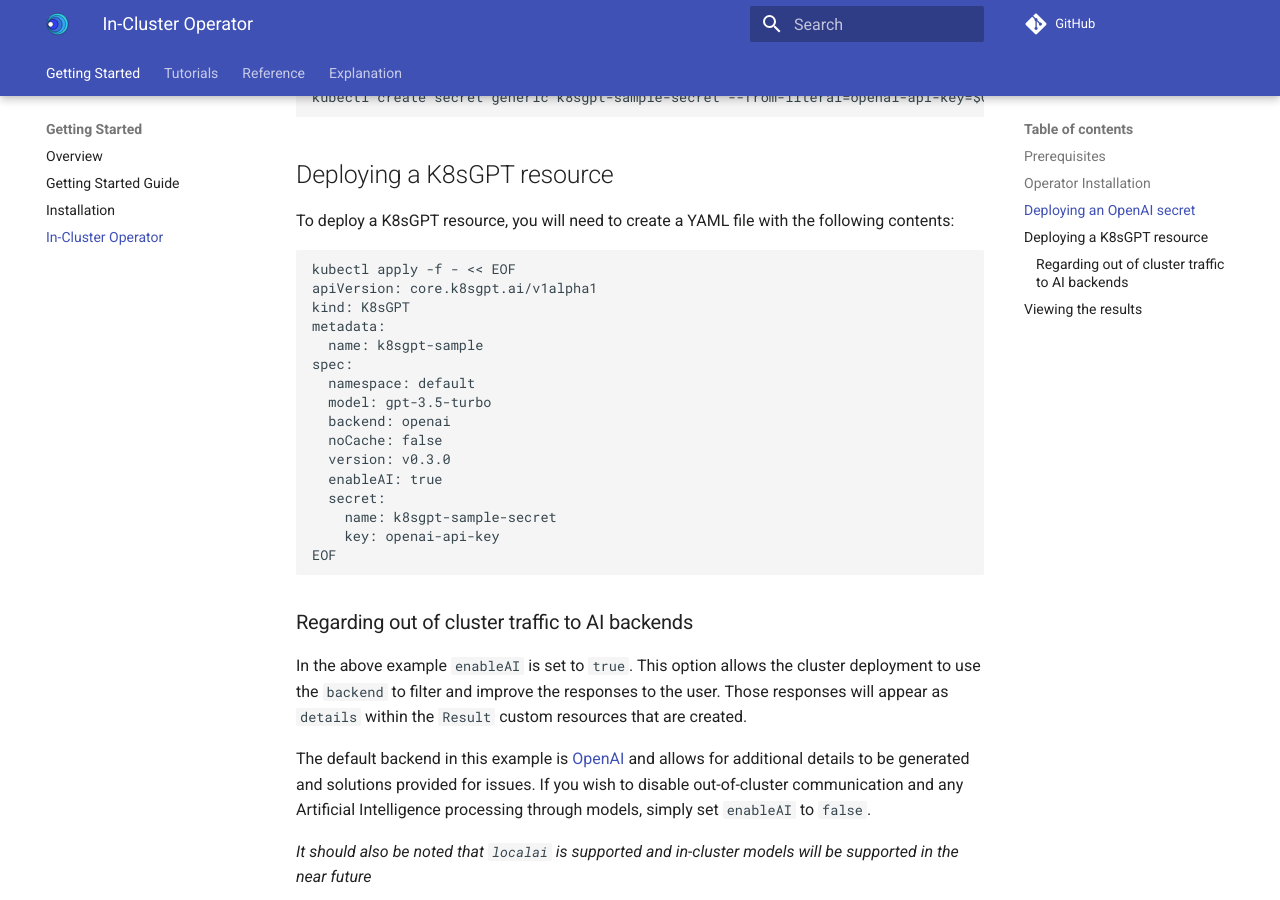
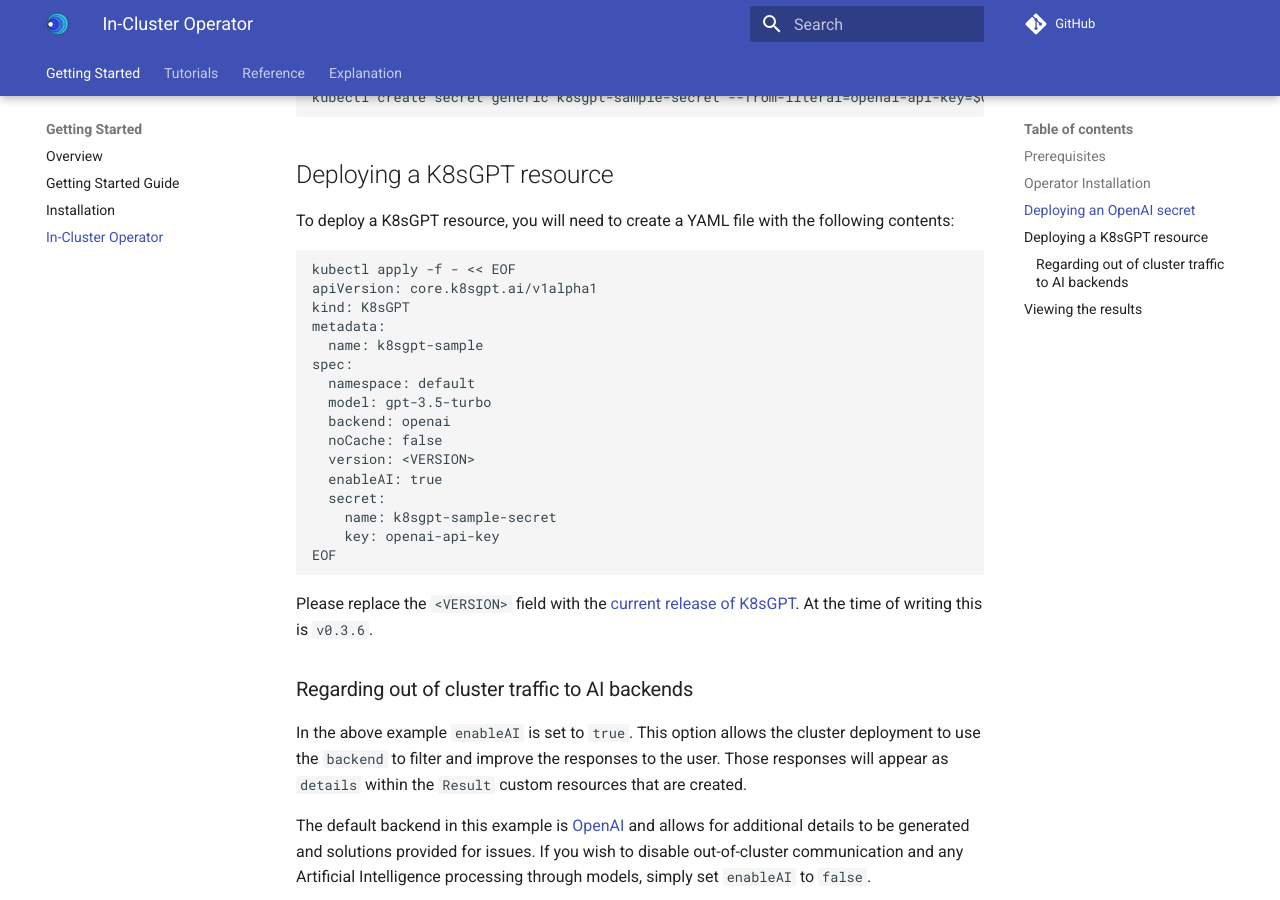
Before and after one commit to k8sgpt-ai/docs, an MkDocs documentation site: the page built from docs/getting-started/in-cluster-operator.md, in a window 1280 px wide and 900 px high, scrolled down 764 px. Built offline with MkDocs 1.6.1 and Material for MkDocs 9.7.7, drawn with Linux system fonts in a browser that asks for light colours; comment, search, counter and statistics services are not loaded.

Commit message:
fix: operator version to update
Signed-off-by: AnaisUrlichs <urlichsanais@gmail.com>

````diff
--- a/docs/getting-started/in-cluster-operator.md
+++ b/docs/getting-started/in-cluster-operator.md
@@ -43,13 +43,15 @@ spec:
   model: gpt-3.5-turbo
   backend: openai
   noCache: false
-  version: v0.3.0
+  version: <VERSION>
   enableAI: true
   secret:
     name: k8sgpt-sample-secret
     key: openai-api-key
 EOF
 ```
+
+Please replace the `<VERSION>` field with the [current release of K8sGPT](https://github.com/k8sgpt-ai/k8sgpt/releases). At the time of writing this is `v0.3.6`.
 
 ### Regarding out of cluster traffic to AI backends
 
````
